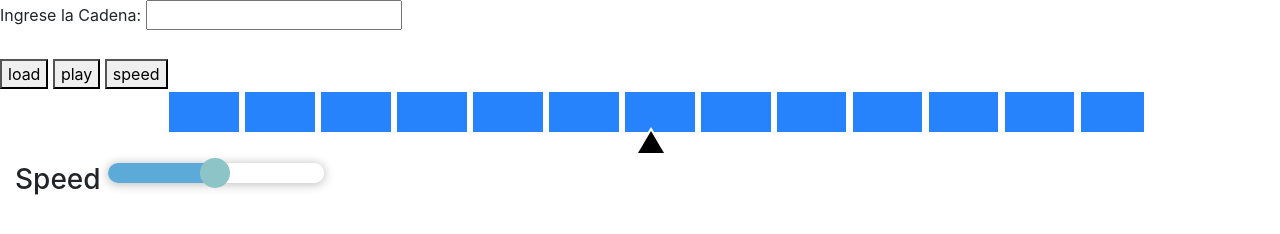
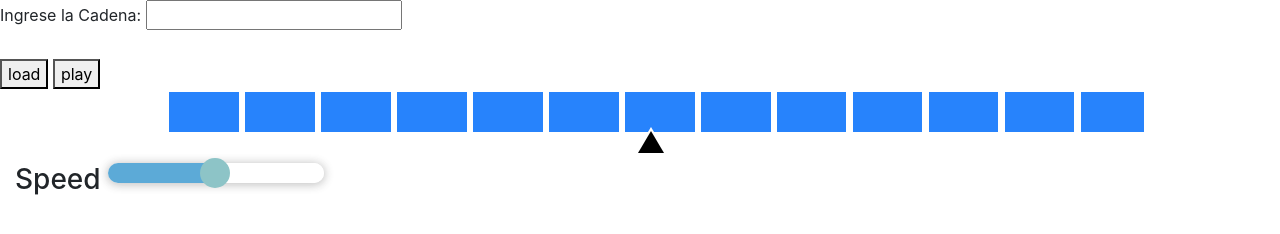
Before and after one commit to dan077/Automata_de_turing, a plain HTML site: page index.html in a window 1280 px wide. Drawn offline with nearby package versions, Linux system fonts and the light colour scheme.

Commit message:
barra speed 3

```diff
--- a/index.html
+++ b/index.html
@@ -18,7 +18,6 @@
     <input type="text" id="fcadena" name="fcadena"><br><br>
     <button onclick="load()">load</button>
     <button onclick="play()">play</button>
-    <button onclick="cambiarspeed()">speed</button>
 
 
     <div class="container">
@@ -56,7 +55,6 @@
 
     <script src="https://ajax.googleapis.com/ajax/libs/jquery/3.4.1/jquery.min.js"></script>
     <script src="plugins/slick/slick.min.js"></script>
-    <!-- <script src="plugins/jquery.1.11.2.min.js"></script> -->
     <script src="script.js"></script>
 
 
--- a/script.js
+++ b/script.js
@@ -129,10 +129,6 @@ function accion() {
       document.getElementById("cinta" + (i + 1)).innerHTML = "<h3>" + newvalue + "</h3>";
     }
 
-     // funcion julio
-    //  stado anterior,valor que encuentra,nuevo estado,nuevo valor,direcion
-    //     efectoGrafo(stateprevius,cadena[i],state,newvalue,dir);
-    //  ----------------------------------------
      stateprevius=state;
     cadena[i] = newvalue;
   });
```
Also changed, not shown: main.css (+0 -18 lines).
